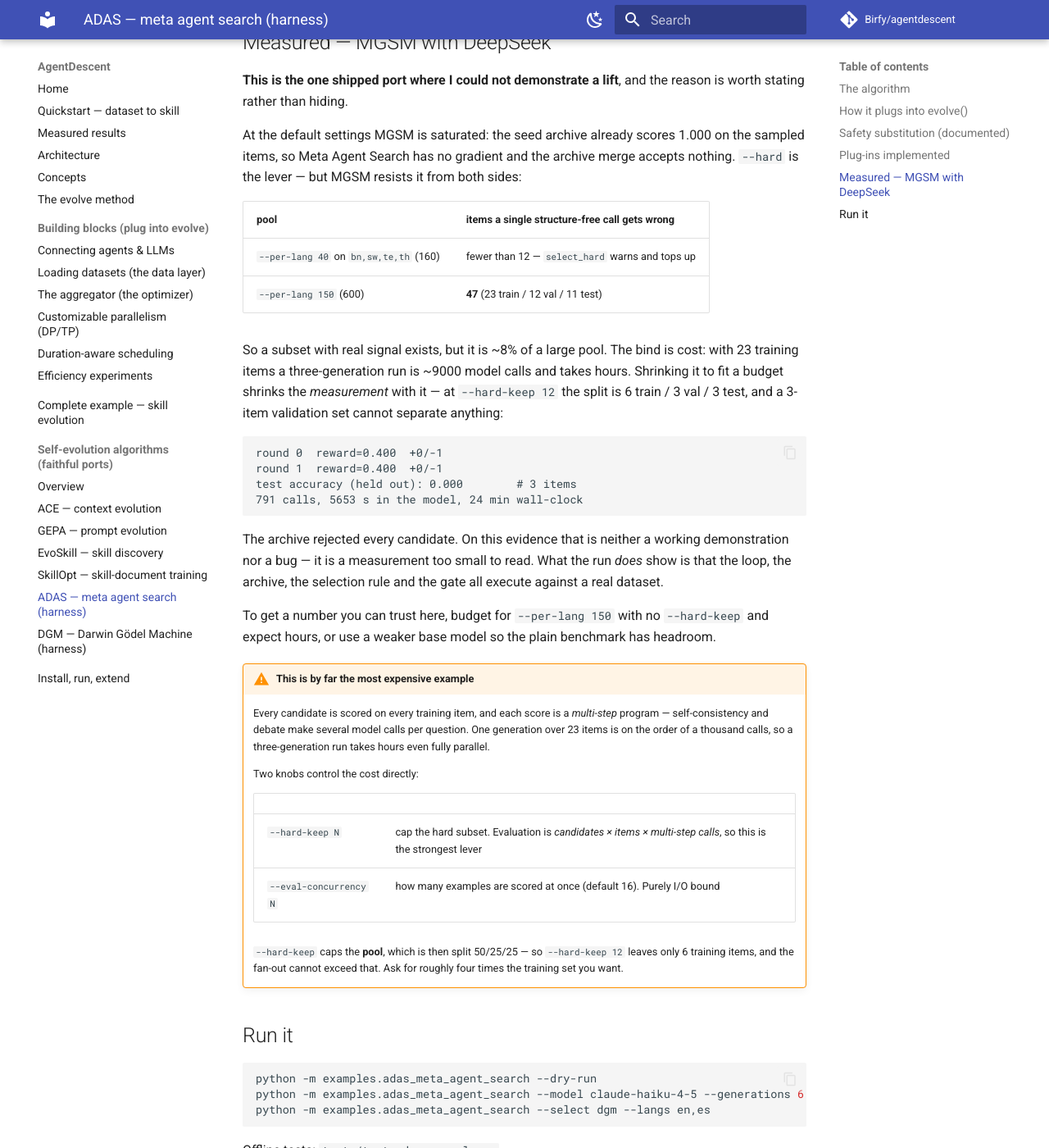
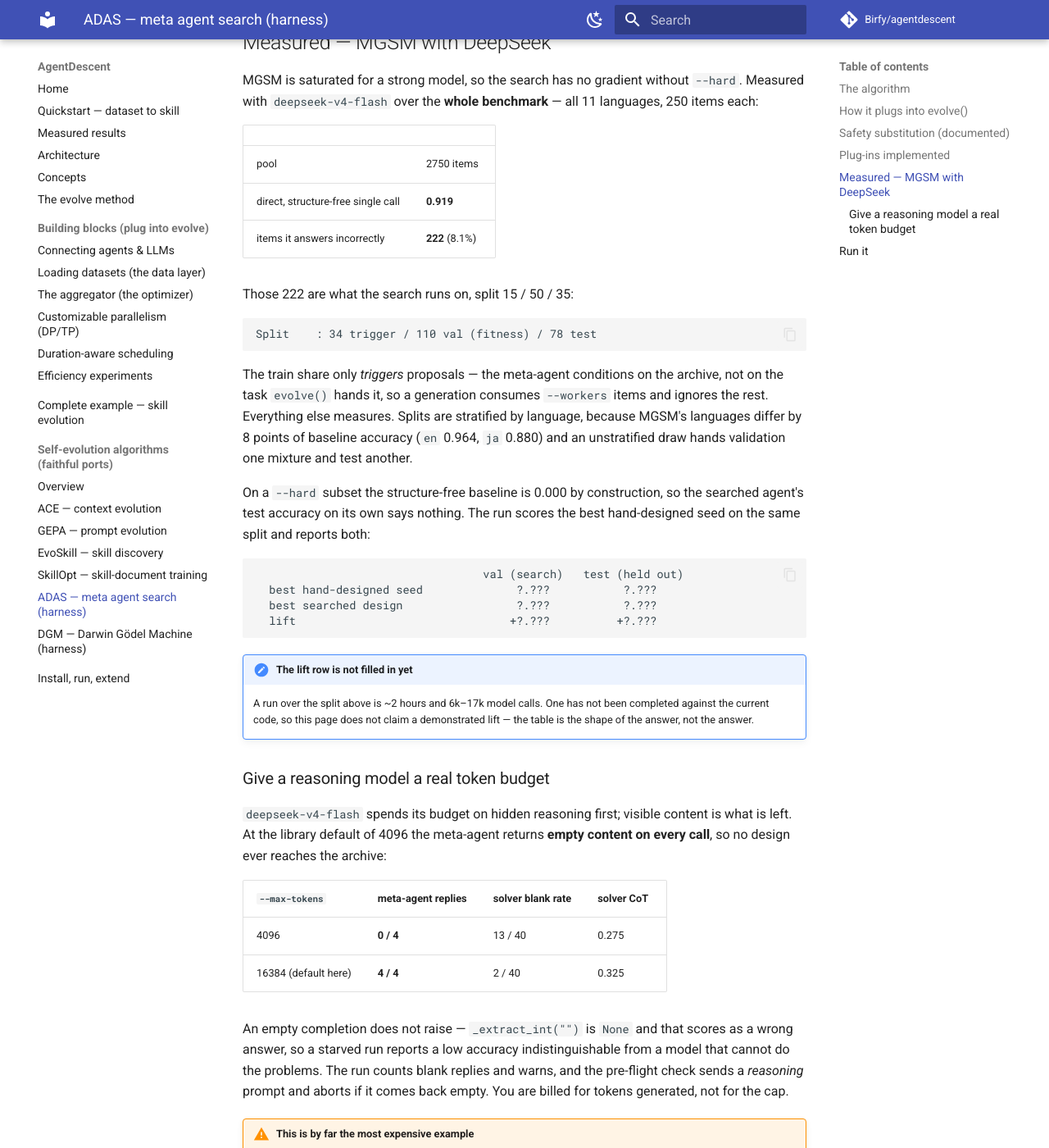
Before and after one commit to Birfy/agentdescent, an MkDocs documentation site: the page built from docs/algo-adas.md, in a window 1280 px wide and 1400 px high, scrolled down 1878 px. Shown: the whole window at 82% size. Built offline with MkDocs 1.6.1 and Material for MkDocs 9.7.7, drawn with Linux system fonts in a browser that asks for light colours; comment, search, counter and statistics services are not loaded; some of the changed text lies outside the part shown.

Commit message:
fix: a run that finished its search still printed nothing if the test split failed
The test split is scored after the search is over and paid for -- the archive
already holds every design's validation fitness. Letting a backend failure there
escape prints a bare traceback and discards all of it.

Observed: an account ran out of credit inside that exact call, 79 minutes into a
run whose seeding had completed. `validate_program(best_prog)` had already
passed, so there *was* a best design and a best seed to report; the process died
on `evaluate(completion, seed_prog, ds.test)` and printed neither.

Test accuracy is the only number that becomes unavailable, so it degrades to
`n/a` and everything measured on val still prints. `fmt_score` keeps the column
aligned -- formatting None with :.3f raises, which is how a missing number turns
into a lost run.

Docs: algo-adas.md reports what is measured (MGSM direct 0.919 over all 2750
items, a 222-item hard subset, the 34/110/78 split, the token budget a reasoning
model needs, and where the wall-clock actually goes) and leaves the
searched-vs-seed table explicitly unfilled, because no run against this code has
produced it. results.md's ADAS row says the same rather than repeating the old
explanation, which attributed to cost what was actually an empty-completion bug.

Co-Authored-By: Claude Opus 5 <noreply@anthropic.com>

````diff
--- a/docs/algo-adas.md
+++ b/docs/algo-adas.md
@@ -59,63 +59,101 @@ In [`examples/adas_meta_agent_search.py`](https://github.com/Birfy/agentdescent/
 
 ## Measured — MGSM with DeepSeek
 
-**This is the one shipped port where I could not demonstrate a lift**, and the
-reason is worth stating rather than hiding.
+MGSM is saturated for a strong model, so the search has no gradient without
+`--hard`. Measured with `deepseek-v4-flash` over the **whole benchmark** — all 11
+languages, 250 items each:
 
-At the default settings MGSM is saturated: the seed archive already scores 1.000
-on the sampled items, so Meta Agent Search has no gradient and the archive merge
-accepts nothing. `--hard` is the lever — but MGSM resists it from both sides:
+| | |
+|---|---|
+| pool | 2750 items |
+| direct, structure-free single call | **0.919** |
+| items it answers incorrectly | **222** (8.1%) |
 
-| pool | items a single structure-free call gets **wrong** |
-|---|---|
-| `--per-lang 40` on `bn,sw,te,th` (160) | fewer than 12 — `select_hard` warns and tops up |
-| `--per-lang 150` (600) | **47** (23 train / 12 val / 11 test) |
-
-So a subset with real signal exists, but it is ~8% of a large pool. The bind is
-cost: with 23 training items a three-generation run is ~9000 model calls and takes
-hours. Shrinking it to fit a budget shrinks the *measurement* with it — at
-`--hard-keep 12` the split is 6 train / 3 val / 3 test, and a 3-item validation set
-cannot separate anything:
+Those 222 are what the search runs on, split 15 / 50 / 35:
 
 ```
-round 0  reward=0.400  +0/-1
-round 1  reward=0.400  +0/-1
-test accuracy (held out): 0.000        # 3 items
-791 calls, 5653 s in the model, 24 min wall-clock
+Split    : 34 trigger / 110 val (fitness) / 78 test
 ```
 
-The archive rejected every candidate. On this evidence that is neither a working
-demonstration nor a bug — it is a measurement too small to read. What the run
-*does* show is that the loop, the archive, the selection rule and the gate all
-execute against a real dataset.
+The train share only *triggers* proposals — the meta-agent conditions on the
+archive, not on the task `evolve()` hands it, so a generation consumes `--workers`
+items and ignores the rest. Everything else measures. Splits are stratified by
+language, because MGSM's languages differ by 8 points of baseline accuracy (`en`
+0.964, `ja` 0.880) and an unstratified draw hands validation one mixture and test
+another.
 
-To get a number you can trust here, budget for `--per-lang 150` with no
-`--hard-keep` and expect hours, or use a weaker base model so the plain benchmark
-has headroom.
+On a `--hard` subset the structure-free baseline is 0.000 by construction, so the
+searched agent's test accuracy on its own says nothing. The run scores the best
+hand-designed seed on the same split and reports both:
+
+```
+                                  val (search)   test (held out)
+  best hand-designed seed              ?.???           ?.???
+  best searched design                 ?.???           ?.???
+  lift                                +?.???          +?.???
+```
+
+!!! note "The lift row is not filled in yet"
+    A run over the split above is ~2 hours and 6k–17k model calls. One has not
+    been completed against the current code, so this page does not claim a
+    demonstrated lift — the table is the shape of the answer, not the answer.
+
+### Give a reasoning model a real token budget
+
+`deepseek-v4-flash` spends its budget on hidden reasoning first; visible content
+is what is left. At the library default of 4096 the meta-agent returns **empty
+content on every call**, so no design ever reaches the archive:
+
+| `--max-tokens` | meta-agent replies | solver blank rate | solver CoT |
+|---|---|---|---|
+| 4096 | **0 / 4** | 13 / 40 | 0.275 |
+| 16384 (default here) | **4 / 4** | 2 / 40 | 0.325 |
+
+An empty completion does not raise — `_extract_int("")` is `None` and that scores
+as a wrong answer, so a starved run reports a low accuracy indistinguishable from
+a model that cannot do the problems. The run counts blank replies and warns, and
+the pre-flight check sends a *reasoning* prompt and aborts if it comes back
+empty. You are billed for tokens generated, not for the cap.
 
 !!! warning "This is by far the most expensive example"
-    Every candidate is scored on every training item, and each score is a
-    *multi-step* program — self-consistency and debate make several model calls per
-    question. One generation over 23 items is on the order of a thousand calls, so
-    a three-generation run takes hours even fully parallel.
+    Every candidate is scored on every validation item, and each score is a
+    *multi-step* program. Wall-clock is set by the **serial** chains, not by
+    fan-out, so past `--eval-concurrency >= |val|` more concurrency buys nothing:
 
-    Two knobs control the cost directly:
+    | chain | length |
+    |---|---|
+    | seed archive | 19 sequential calls per item (7 seeds) |
+    | `propose` | 3 Reflexion rounds, ~84 s |
+    | candidate evaluation | `program_cost` calls per item, candidates run one after another |
 
-    | | |
+    A proposed design may cost up to `MAX_PROGRAM_CALLS` (10) calls per question
+    against a seed average of 2.7, which is what dominates a generation. The
+    budget line reports both ends of the range for exactly this reason.
+
+    | knob | effect |
     |---|---|
-    | `--hard-keep N` | cap the hard subset. Evaluation is *candidates × items × multi-step calls*, so this is the strongest lever |
-    | `--eval-concurrency N` | how many examples are scored at once (default 16). Purely I/O bound |
-
-    `--hard-keep` caps the **pool**, which is then split 50/25/25 — so
-    `--hard-keep 12` leaves only 6 training items, and the fan-out cannot exceed
-    that. Ask for roughly four times the training set you want.
+    | `--generations`, `--workers` | candidates searched |
+    | `--hard-keep N` | caps the pool, and with it every sweep |
+    | `--eval-concurrency N` | set it to at least `|val|` |
+    | `--max-tokens`, `--timeout` | see above |
 
 ## Run it
 
 ```bash
 python -m examples.adas_meta_agent_search --dry-run
-python -m examples.adas_meta_agent_search --model claude-haiku-4-5 --generations 6
 python -m examples.adas_meta_agent_search --select dgm --langs en,es
 ```
 
+The settings the numbers above come from — the whole benchmark, hard subset, a
+split that leaves something to measure. The baseline pass is cached per
+(model, question), so only the first run pays for it:
+
+```bash
+python -m examples.adas_meta_agent_search \
+    --provider openai --model deepseek-v4-flash \
+    --hard --langs bn,de,en,es,fr,ja,ru,sw,te,th,zh --per-lang 250 \
+    --generations 4 --workers 3 --eval-concurrency 128 \
+    --train-frac 0.15 --test-frac 0.35 --yes
+```
+
 Offline tests: `tests/test_adas_example.py`.
--- a/docs/results.md
+++ b/docs/results.md
@@ -13,16 +13,22 @@ so you can reproduce it.
 | **[SkillOpt](algo-skillopt.md)** | SearchQA | `--hard --steps 6` | val hard-EM **0.250 → 0.500**; test **0.450** | 6 steps |
 | **[EvoSkill](algo-evoskill.md)** | FinQA | `--dataset finqa --iterations 5` | val **0.487 → 0.573**; test **0.617**, 1 skill | 115 calls, 4 min |
 | **[DGM](algo-dgm.md)** | surrogate | `--generations 4` | resolve-rate **0.000 → 0.300**; test 0.200 | offline |
-| **[ADAS](algo-adas.md)** | MGSM | `--hard --langs bn,sw,te,th` | **no lift demonstrated** — see below | 791 calls, 24 min |
+| **[ADAS](algo-adas.md)** | MGSM | `--hard`, all 11 languages | direct **0.919** → 222-item hard subset; lift **not yet measured** | ~2 h, 6k–17k calls |
 
-!!! warning "ADAS is the exception, and the reason is cost"
-    MGSM is saturated at the default settings, and `select_hard` does find a real
-    subset (47 of 600 items) — but evaluating one candidate there is a *multi-step
-    program per item*, so a three-generation run is ~9000 calls and hours long.
-    Shrinking it to fit a budget shrinks the measurement too: at 6 train / 3 val /
-    3 test the archive rejected every candidate and held-out test was 0.000 on
-    three items. That is a measurement too small to read, not a demonstration and
-    not a bug. [Details](algo-adas.md#measured-mgsm-with-deepseek).
+!!! warning "ADAS is the exception: the lift row is still empty"
+    Everything else in this table is a completed before → after. ADAS is not, and
+    the honest reason is that no run against the current code has finished.
+
+    What *is* measured: over the whole benchmark (2750 items, 11 languages)
+    `deepseek-v4-flash` answers **0.919** directly, leaving **222** items with
+    real signal — enough for a 34 / 110 / 78 split, where the previous attempt had
+    47 items and split them 23 / 12 / 11.
+
+    One thing to know before running it: this example needs `--max-tokens` set for
+    a reasoning model. At the library default the meta-agent returns empty content
+    on every call and no design reaches the archive — and an empty completion
+    scores as a wrong answer rather than raising.
+    [Details](algo-adas.md#measured-mgsm-with-deepseek).
 
 Each learned something specific to the failure it was shown:
 
````
Also changed, not shown: CHANGELOG.md (+25 -0 lines), 2 other files.
